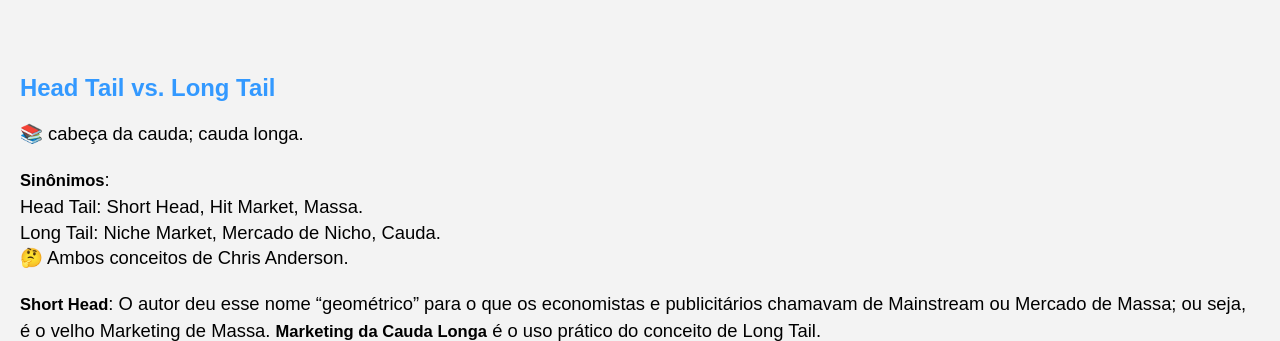
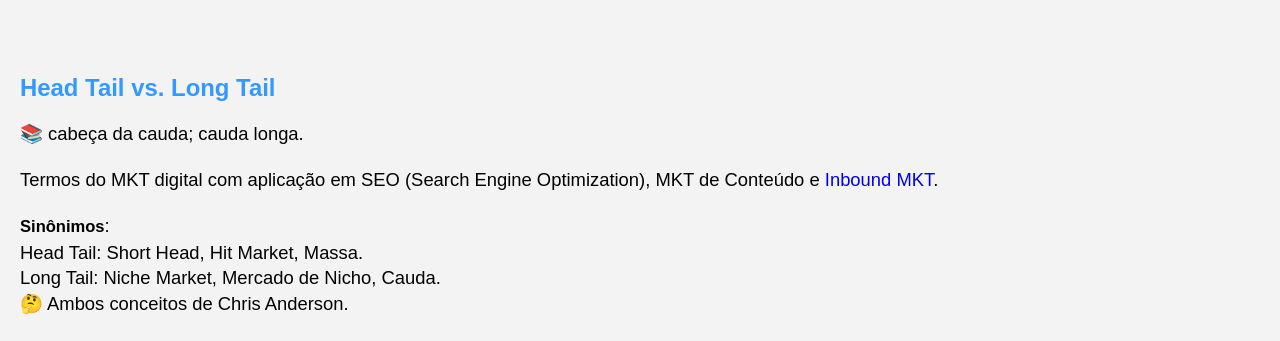
Before and after one commit to Joesynth/joesynth.github.io, a Jekyll site: the page built from _posts/2021-12-12-marketing-digital.md, in a window 1280 px wide and 900 px high, scrolled down 1850 px, cut to the strip 91-432 px from the top of the window. Built offline with Jekyll 4.4.1, drawn with Linux system fonts in a browser that asks for light colours.

Commit message:
Update 2021-12-12-marketing-digital.md

```diff
--- a/_posts/2021-12-12-marketing-digital.md
+++ b/_posts/2021-12-12-marketing-digital.md
@@ -51,6 +51,7 @@ Note que no centro nós temos o **monitoramento** e nas pontas *mailing*, conte
 
 📚️ cabeça da cauda; cauda longa.
 
+Termos do MKT digital com aplicação em SEO (Search Engine Optimization), MKT de Conteúdo e [Inbound MKT](/inbound-mkt).
 
 **Sinônimos**:
 Head Tail: Short Head, Hit Market, Massa.
```
